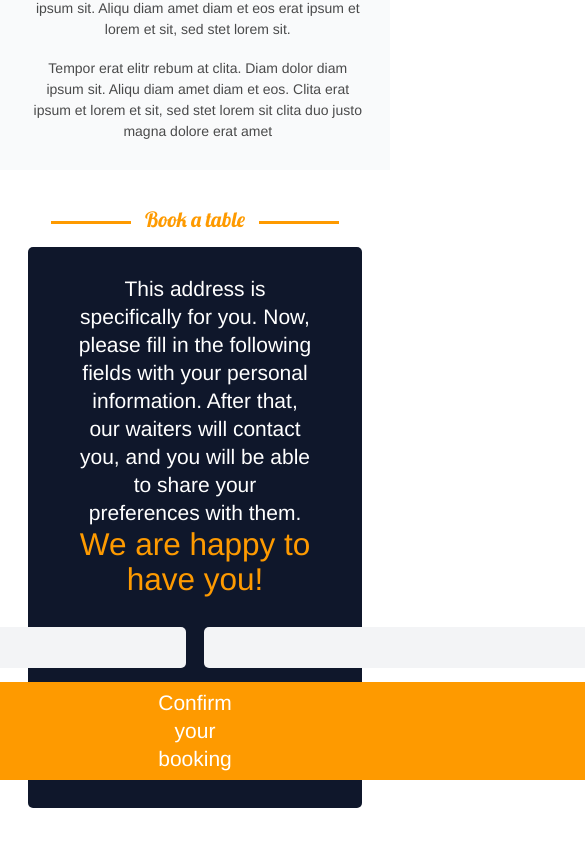
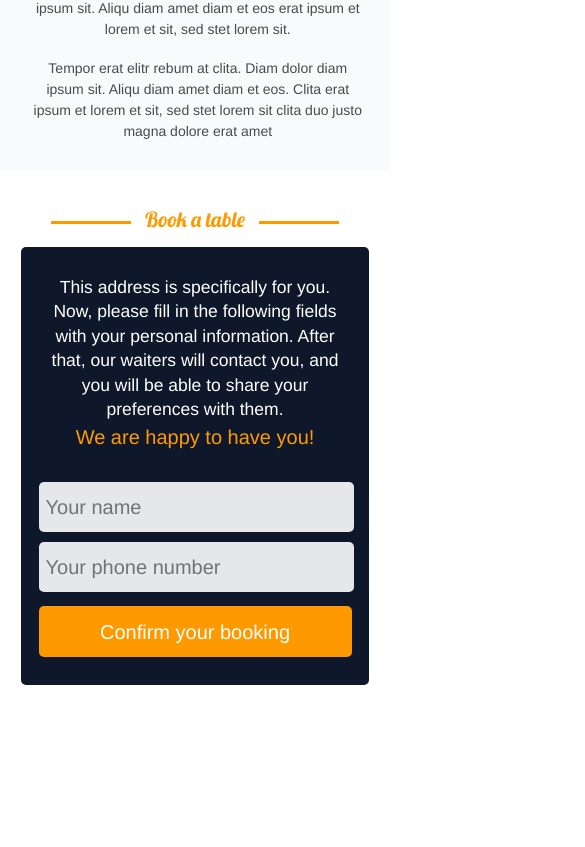
Before and after one commit to karimoffabdulatif/restobar, a Next.js app: page / in a window 390 px wide. Shown: the part 1952-2799 px from the top of the page, 585 px wide, since content can reach past the window. Built offline with nearby package versions, Linux system fonts and the light colour scheme.

Commit message:
table end

```diff
--- a/secetions/book-table/b-table.jsx
+++ b/secetions/book-table/b-table.jsx
@@ -3,7 +3,7 @@ import React from 'react'
 const Btable = () => {
     return (
         <section className='pt-10 pb-[200px]'>
-            <div className='container mx-auto px-8 sm:px-10'>
+            <div className='container mx-auto px-6 sm:px-10'>
 
                 <div className='flex justify-center items-center gap-2 pb-4'>
                     <div className='border-t border-2 border-amber-500 w-[80px] sm:w-[100px] mt-2'></div>
@@ -12,19 +12,30 @@ const Btable = () => {
                     </h1>
                     <div className='border-t border-2 border-amber-500 w-[80px] sm:w-[100px] mt-2'></div>
                 </div>
-                <div className='bg-[#0F172B] rounded-[5px] px-14 py-8'>
-                    <p className='text-white text-2xl text-center'>This address is specifically for you. Now, please fill in the following fields with your personal information.
+                <div className='bg-[#0F172B] rounded-[5px] px-5 sm:px-14 py-8'>
+                    <p className='text-white text-xl sm:text-2xl text-center'>This address is specifically for you. Now, please fill in the following fields with your personal information.
                         After that, our waiters will contact you, and you will be able to share your preferences with them.
                     </p>
-                    <p className='text-amber-500 text-4xl text-center'>We are happy to have you!</p>
+                    <p className='text-amber-500 text-[20px] sm:text-4xl text-center'>We are happy to have you!</p>
 
-                    <div className='flex gap-5 justify-center pt-[30px] '>
-                        <input type="text" className='bg-gray-100 rounded-[5px] px-[180px] py-[10px]' />
-                        <input type="text" className='bg-gray-100 rounded-[5px] px-[180px] py-[10px]' />
+                    <div className='block sm:flex sm:gap-5 justify-center pt-[30px] '>
+                        <input
+                            type="text"
+                            placeholder="Your name"
+                            className="bg-gray-200 rounded-[5px] w-[315px] px-2 text-[20px] sm:w-[552px] mb-3 sm:text-2xl sm:px-6 py-[10px] text-black"
+                        />
+                        <input
+                            type="text"
+                            placeholder="Your phone number"
+                            className="bg-gray-200 rounded-[5px] w-[315px] px-2 text-[20px] sm:w-[552px]  sm:text-2xl sm:px-6 py-[10px] text-black"
+                        />
+
                     </div>
-                        <div className='flex justify-center pt-4'>
-                            <button className='bg-amber-500 rounded-[5px] text-2xl px-[463px] py-2'>Confirm your booking</button>
-                        </div>
+                    <div className='flex justify-center pt-4'>
+                        <button className="bg-amber-500 rounded-[5px] py-3 text-[20px] w-[315px] sm:text-2xl sm:px-[463px] sm:py-2 hover:bg-amber-600 hover:scale-105 transition duration-300 ease-in-out">
+                            Confirm your booking
+                        </button>
+                    </div>
                 </div>
             </div>
         </section>
```
